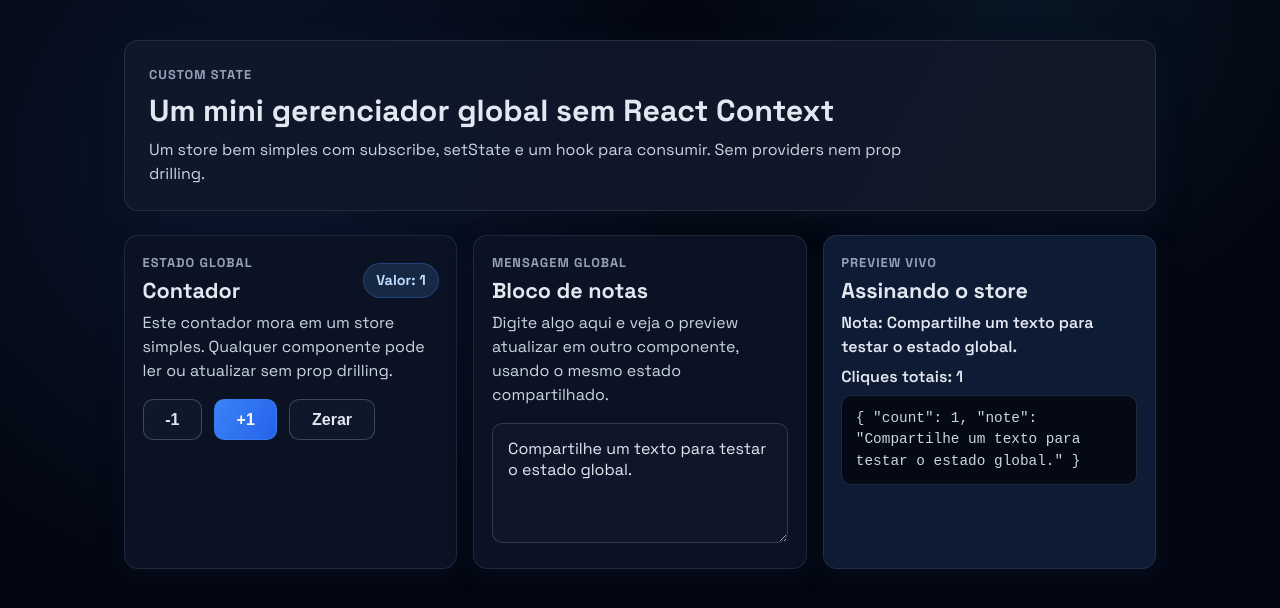
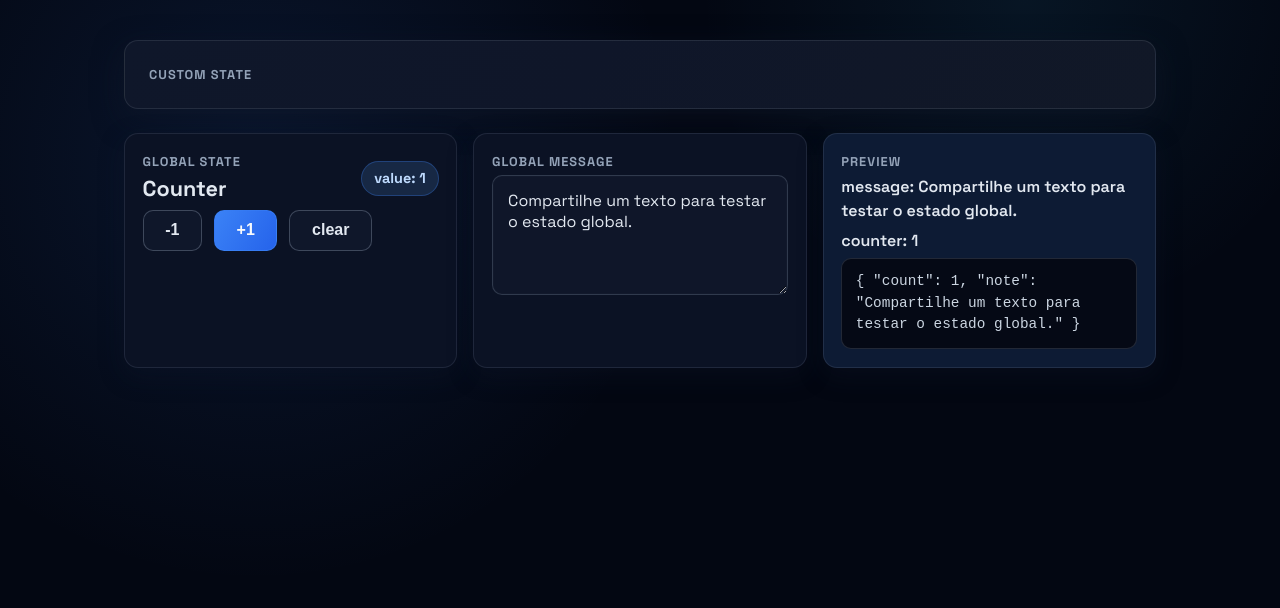
Before and after one commit to Reshzera/state-management-poc, a React (Vite) app in the folder custom-state-management/: page / in a window 1280 px wide. Shown: the top 608 px of the page. Built offline with nearby package versions, Linux system fonts and the light colour scheme.

Commit message:
feat: ajust repo structure

```diff
--- a/custom-state-management/src/App.tsx
+++ b/custom-state-management/src/App.tsx
@@ -1,21 +1,18 @@
-import './App.css'
-import { appActions, useAppStore } from './store'
+import "./App.css";
+import { appActions, useAppStore } from "./store";
 
 function CounterPanel() {
-  const count = useAppStore((state) => state.count)
+  const count = useAppStore((state) => state.count);
 
   return (
     <section className="card">
       <header className="card__header">
         <div>
-          <p className="eyebrow">Estado global</p>
-          <h2>Contador</h2>
+          <p className="eyebrow">Global state</p>
+          <h2>Counter</h2>
         </div>
-        <span className="pill">Valor: {count}</span>
+        <span className="pill">value: {count}</span>
       </header>
-      <p className="card__text">
-        Este contador mora em um store simples. Qualquer componente pode ler ou atualizar sem prop drilling.
-      </p>
       <div className="button-row">
         <button type="button" className="ghost" onClick={appActions.decrement}>
           -1
@@ -24,55 +21,48 @@ function CounterPanel() {
           +1
         </button>
         <button type="button" className="ghost" onClick={appActions.reset}>
-          Zerar
+          clear
         </button>
       </div>
     </section>
-  )
+  );
 }
 
 function NotePanel() {
-  const note = useAppStore((state) => state.note)
+  const note = useAppStore((state) => state.note);
 
   return (
     <section className="card">
       <header className="card__header">
         <div>
-          <p className="eyebrow">Mensagem global</p>
-          <h2>Bloco de notas</h2>
+          <p className="eyebrow">Global message</p>
         </div>
       </header>
-      <p className="card__text">
-        Digite algo aqui e veja o preview atualizar em outro componente, usando o mesmo estado compartilhado.
-      </p>
       <textarea
         className="input"
         value={note}
         onChange={(event) => appActions.updateNote(event.target.value)}
-        placeholder="Fale algo legal..."
+        placeholder="Type..."
       />
     </section>
-  )
+  );
 }
 
 function PreviewPanel() {
-  const state = useAppStore((s) => s)
+  const state = useAppStore((s) => s);
 
   return (
     <section className="card highlight">
       <header className="card__header">
         <div>
-          <p className="eyebrow">Preview vivo</p>
-          <h2>Assinando o store</h2>
+          <p className="eyebrow">Preview</p>
         </div>
       </header>
-      <p className="preview__note">Nota: {state.note}</p>
-      <p className="preview__count">Cliques totais: {state.count}</p>
-      <code className="preview__code">
-        {JSON.stringify(state, null, 2)}
-      </code>
+      <p className="preview__note">message: {state.note}</p>
+      <p className="preview__count">counter: {state.count}</p>
+      <code className="preview__code">{JSON.stringify(state, null, 2)}</code>
     </section>
-  )
+  );
 }
 
 function App() {
@@ -80,10 +70,6 @@ function App() {
     <main className="page">
       <header className="hero">
         <p className="eyebrow">Custom State</p>
-        <h1>Um mini gerenciador global sem React Context</h1>
-        <p className="lead">
-          Um store bem simples com subscribe, setState e um hook para consumir. Sem providers nem prop drilling.
-        </p>
       </header>
       <div className="grid">
         <CounterPanel />
@@ -91,7 +77,7 @@ function App() {
         <PreviewPanel />
       </div>
     </main>
-  )
+  );
 }
 
-export default App
+export default App;
```
